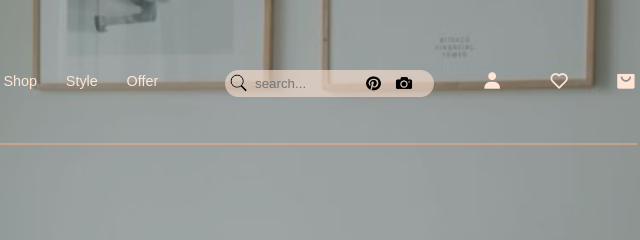
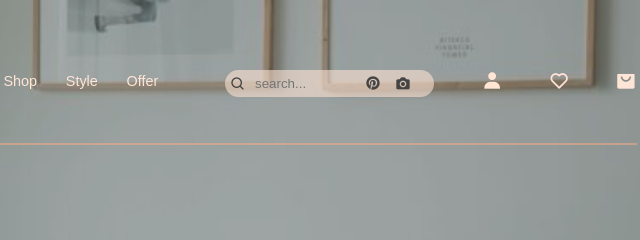
Before and after one commit to Sonia-Uwamahoro/Web-Development-Assignment-4, a plain HTML site: page index.html in a window 1280 px wide. Shown: the top 240 px of the page, 435-1075 px from the left. Drawn offline with nearby package versions, Linux system fonts and the light colour scheme; a web font is replaced by a local one.

Commit message:
changed images to icons

```diff
--- a/css/style.css
+++ b/css/style.css
@@ -78,6 +78,10 @@ i {
     border: none;
     border-radius: 2em;
 }
+
+.search-bar i{
+    color: #444;
+}
 .search-bar{
     position:relative;
     padding:10px;
@@ -88,23 +92,24 @@ i {
     margin:0;
     padding-left: 30px;
 }
-.search-image1 {
+
+#search-image1 {
     position:absolute;
-    bottom:15px;
+    bottom:13px;
     left:180px;
     width:18px;
     height:18px;
 }
-.search-image2 {
+#search-image2 {
     position:absolute;
     bottom:16px;
     left:150px;
     width:16.5px;
     height:16.5px;
 }
-.search-image3 {
+#search-image3 {
     position:absolute;
-    bottom:15px;
+    bottom:13px;
     left:15px;
     width:18px;
     height:18px;
--- a/index.html
+++ b/index.html
@@ -51,9 +51,9 @@
 
         <div class="search-bar">
             <input type="text" class="search-input" placeholder="search...">
-            <img src="images/image_b.png" class="search-image1">
-            <img src="images/image_a.png" class="search-image2">
-            <img src="images/image_c.png" class="search-image3">
+            <i class='bx bxs-camera' id="search-image1"></i>
+            <i class='bx bxl-pinterest' id="search-image2"></i>
+            <i class='bx bx-search' id="search-image3"></i>
         </div>
 
 
```
Also changed, not shown: images/image_a.png (deleted), images/image_b.png (deleted), images/image_c.png (deleted).
